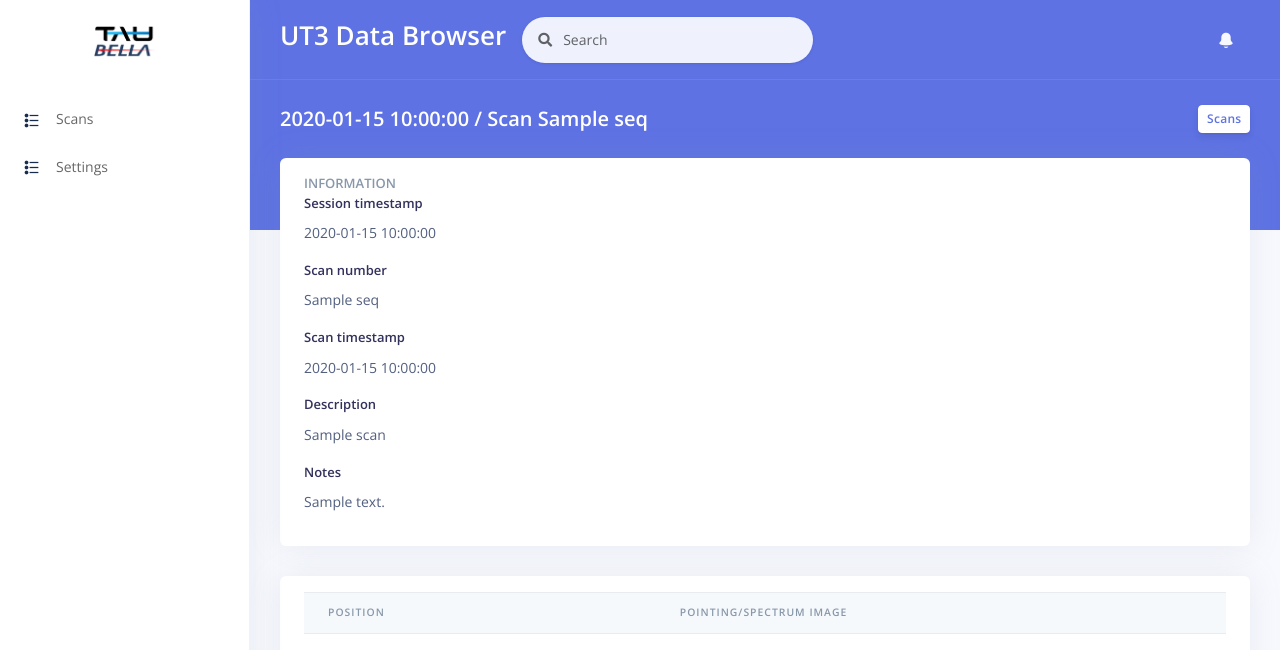
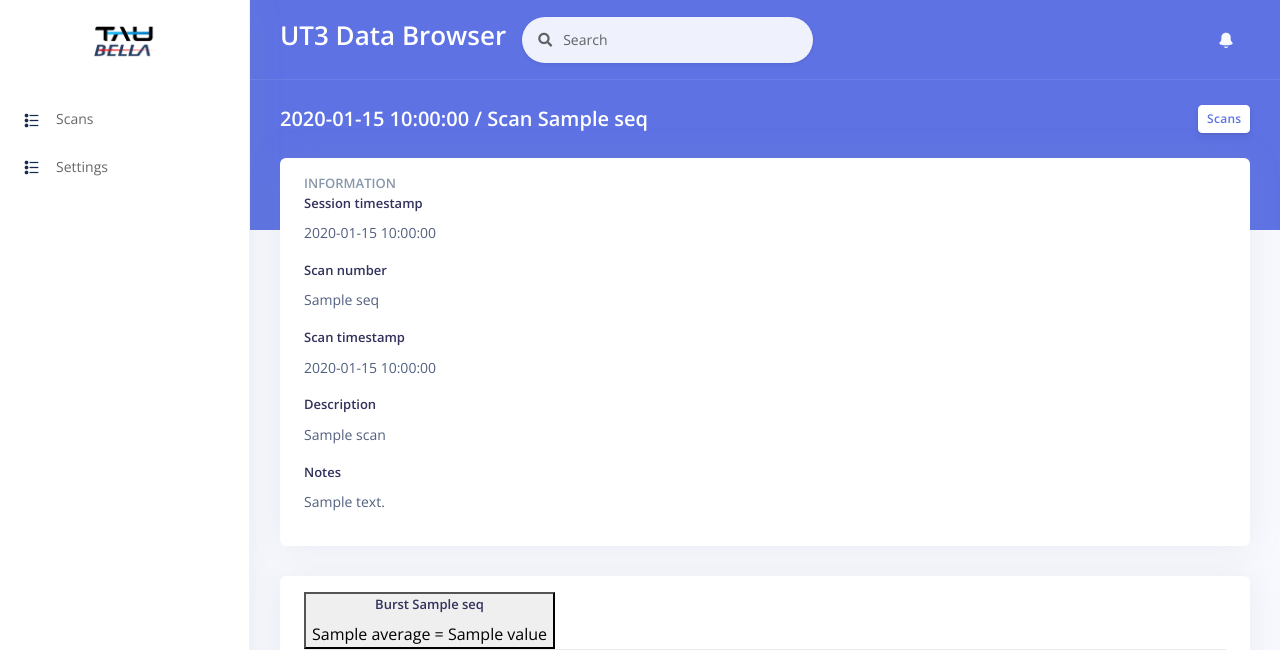
Before and after one commit to TAUSystems/UT3DataBrowser, a Flask app: template ut3_data_browser/apps/templates/home/scan.html in a window 1280 px wide. Shown: the top 650 px of the page. Run offline with Flask 3, Linux system fonts and the light colour scheme; the template is opened without the code that fills it: most values are stand-ins (such as "Sample title", 1, 10 or a date in 2020); parts of the project's set-up code (start-up, migrations or seed data) failed here and were passed over; some libraries are stand-ins or nearby versions; grey boxes are pictures that could not be loaded.

Commit message:
Show burst average in collapsible button in scan.html, with shots hidden

```diff
--- a/ut3_data_browser/apps/templates/home/scan.html
+++ b/ut3_data_browser/apps/templates/home/scan.html
@@ -48,18 +48,28 @@
         <div class="card card-stats">
           <!-- Scan images -->
           <div class="card-body">
+            {% for burst in scan.bursts %}
+            <div id="burst-{{ burst.timestamp.strftime('%Y-%m-%d-%H-%M-%S%Z') }}" class="burst">
+              <button data-toggle="collapse" data-target="#burst-{{ burst.timestamp.strftime('%Y-%m-%d-%H-%M-%S%Z') }}-shots">
+                <h5>Burst {{ burst.seq }}</h5>
+                {% for variable_name, value in burst.averages.items() %}
+                  {{ variable_name }} = {{ value }}<br/>
+                {% endfor %}
+              </button>
+
+              <div id="burst-{{ burst.timestamp.strftime('%Y-%m-%d-%H-%M-%S%Z') }}-shots" class="burst-shots">
                 <table class="table align-items-center table-flush">
                   <thead class="thead-light">
                     <tr>
-                  <th scope="col" class="sort" data-sort="name">Position</th>
+                      <th scope="col" class="sort" data-sort="name">Measurements</th>
                       <th scope="col" class="sort" data-sort="description">Pointing/Spectrum image</th>
                     </tr>
                   </thead>
                   <tbody class="list">
-                {% for shot_data in scan_results %}
+                    {% for shot_data in burst.shots %}
                     <tr>
                       <td scope="row">
-                    {% for variable_name, value in shot_data.measurements.items() %}
+                        {% for variable_name, value in shot.measurements.items() %}
                           {{ variable_name }} = {{ value }}<br/>
                         {% endfor %}
                       </td>
@@ -70,6 +80,9 @@
                     {% endfor %}
                   </tbody>
                 </table>
+              </div>
+            </div>
+            {% endfor %}
 
           </div>
         </div>
```
Lines whose indentation alone changed are shown as unchanged.
